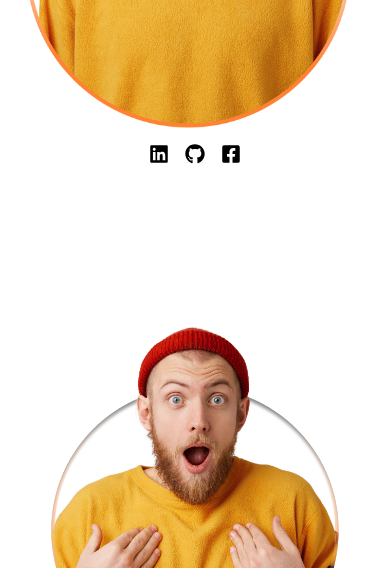
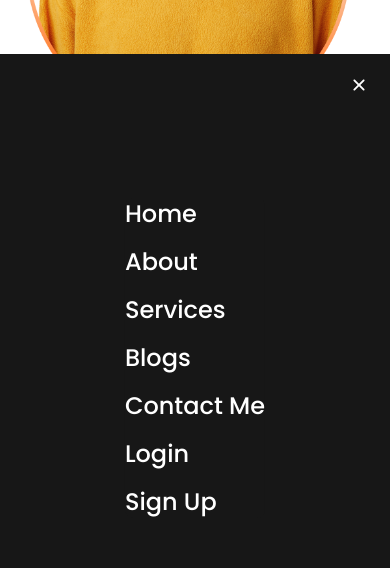
Before and after one commit to uttampun44/portfolio, a Next.js app in the folder portfolio-frontend/: page / in a window 390 px wide. Shown: the part 790-1358 px from the top of the page. Built offline with nearby package versions, Linux system fonts and the light colour scheme; no server answers.

Commit message:
feat(hamburger-menu-animation): added hamburger menu animation

```diff
--- a/portfolio-frontend/app/components/Header.tsx
+++ b/portfolio-frontend/app/components/Header.tsx
@@ -1,11 +1,23 @@
    'use client'
 
+import { AuthContext } from "context/ContextApi";
 import { navData } from "data/NavData/Navdata";
 import Link from "next/link";
+import { useRouter } from "next/router";
+import { useContext, useEffect } from "react";
 import { GiHamburgerMenu } from "react-icons/gi";
+import { IoIosClose } from "react-icons/io";
+
 
 export default function Header(){
 
+   const {isToggle, setToggle} = useContext(AuthContext);
+
+
+   const handleClick = () => {
+      document.getElementsByTagName("html")[0].classList.add('hamburgerSlide');
+    setToggle(true);
+   }
 
     return(
         <header>
@@ -22,9 +34,34 @@ export default function Header(){
                        }
                     </div>
                     <div className="hamBurger  md:hidden flex justify-end">
-                       <GiHamburgerMenu className="w-6 h-6" />
+                       <GiHamburgerMenu className="w-6 h-6" onClick={handleClick} />
                     </div>
 
+             </div>
+
+             <div className={`menuMobile h-screen bg-main-bg fixed inset-0 z-10 overflow-hidden ${isToggle ? 'transform translate-y-36 ease-out duration-300 delay-75' : 'translate-y-full ease-out duration-300 delay-75'}`}>
+
+               <IoIosClose onClick={() => {
+                  setToggle(false)
+                  document.getElementsByTagName("html")[0].classList.remove('hamburgerSlide');
+
+                  console.log(isToggle)
+               }} className="absolute top-4 right-4 text-white cursor-pointer text-3xl" />
+
+                <div className="menuMobileContainer absolute top-36 -translate-y-1/1 left-1/2 transform -translate-x-1/2">
+                   <div className="menuMobileContent grid gap-y-4 bg-main-bg rounded-lg max-w-main-max-width mx-auto">
+                      {
+                         navData.map((data, index) => {
+                           return(
+                              <div className="menuLink " key={index}>
+                                 <Link href={`${data.link}`} aria-label={data.name} className="text-white font-poppins text-2xl font-medium">{data.name}</Link>
+                              </div>
+                           )
+                         })
+                      }
+                   </div>
+
+                </div>
              </div>
         </header>
     )
--- a/portfolio-frontend/app/index.css
+++ b/portfolio-frontend/app/index.css
@@ -55,3 +55,7 @@ progress {
   input[type="number"] {
       -moz-appearance: textfield;
   }
+
+  .hamburgerSlide{
+    overflow: hidden;
+  }
--- a/portfolio-frontend/context/ContextApi.tsx
+++ b/portfolio-frontend/context/ContextApi.tsx
@@ -3,10 +3,17 @@ import React, {createContext, ReactNode, useContext, useState} from "react";
 
 interface AuthValue {
   isMode: boolean;
+  isToggle:boolean,
+  setToggle: React.Dispatch<React.SetStateAction<boolean>>;
   setMode: React.Dispatch<React.SetStateAction<boolean>>;
 }
 
-export const AuthContext = createContext<AuthValue | undefined>(undefined);
+export const AuthContext = createContext<AuthValue>({
+  isMode: false,
+  isToggle: false,
+  setToggle: () => {},
+  setMode: () => {},
+});
 
 interface AuthProviderProps {
     children: ReactNode;
@@ -14,21 +21,21 @@ interface AuthProviderProps {
 
 export default function AuthProvider({children}: AuthProviderProps){
 
-  const [isMode, setMode] = useState<AuthValue['isMode']>(false);
-
+  const [isMode, setMode] = useState(false);
+   const [isToggle, setToggle] = useState(false);
 
 
   return (
-       <AuthContext.Provider value={{isMode, setMode}}>
+       <AuthContext.Provider value={{isMode, isToggle, setMode, setToggle}}>
           {children}
        </AuthContext.Provider>
   )
 }
 
-export const useAuth = (): AuthValue => {
-  const context = useContext(AuthContext);
-  if (!context) {
-    throw new Error('useAuth must be used within AuthProvider');
-  }
-  return context;
-};
+// export const useAuth = (): AuthValue => {
+//   const context = useContext(AuthContext);
+//   if (!context) {
+//     throw new Error('useAuth must be used within AuthProvider');
+//   }
+//   return context;
+// };
```
